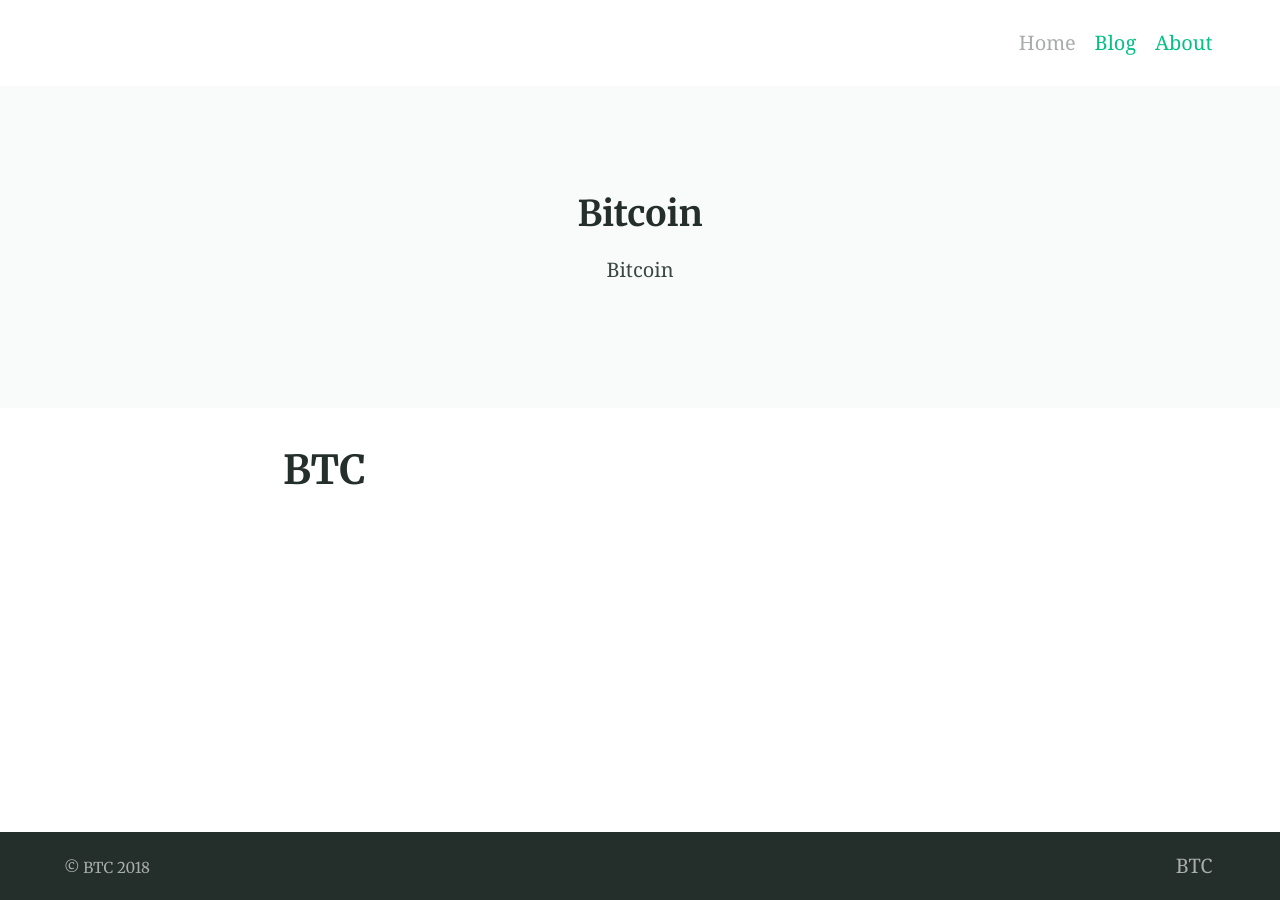
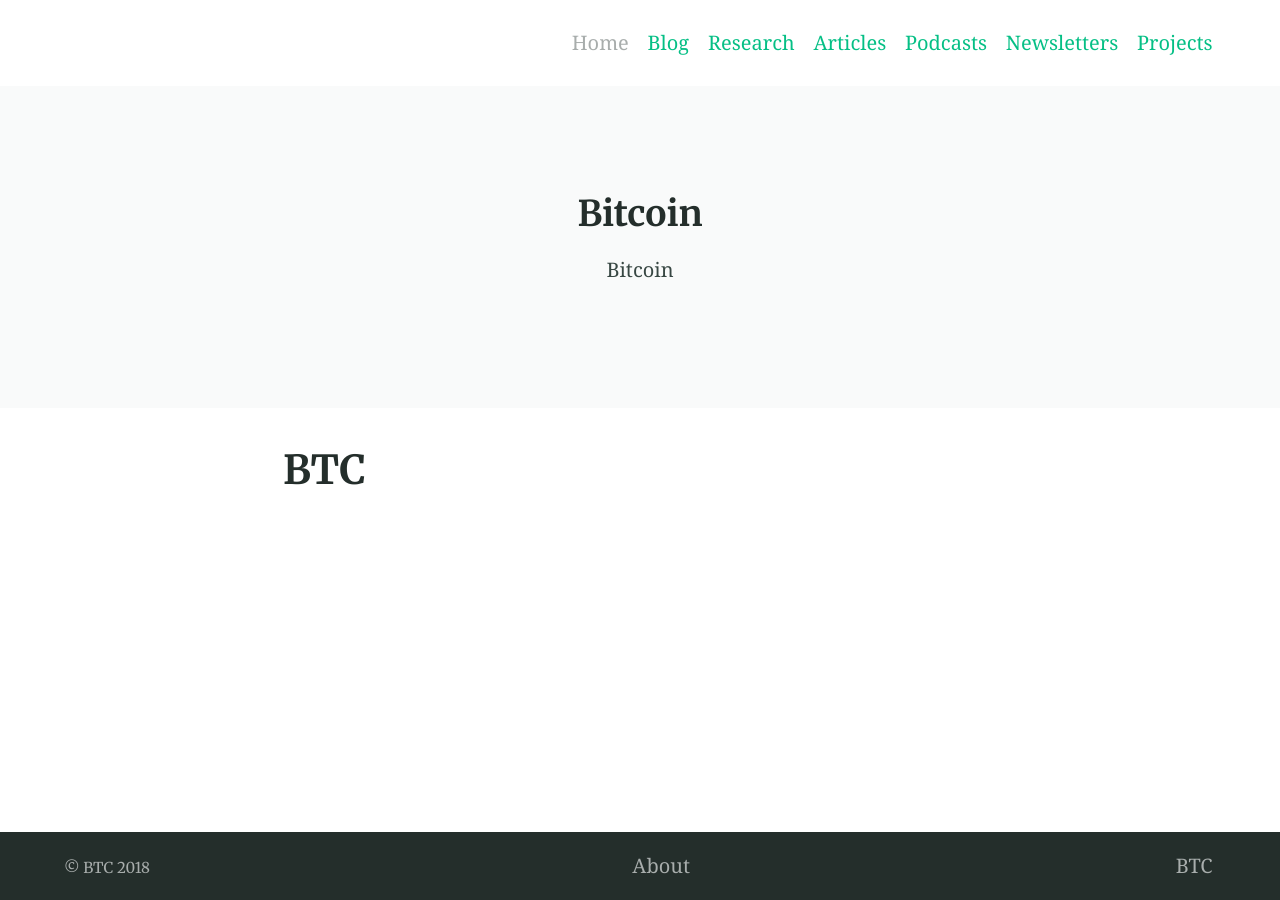
Before and after one commit to adamtache/bitcoin-rabbit-hole, a Jekyll site: the page built from index.md, in a window 1280 px wide. Built offline with Jekyll 4.4.1, drawn with Linux system fonts in a browser that asks for light colours; our own code applies the rules of GitHub Pages for plain Markdown files.

Commit message:
Resource pages skeletons

```diff
--- a/_config.yml
+++ b/_config.yml
@@ -64,7 +64,11 @@
 menu_items:
   Home: /
   Blog: /blog/
-  About: /about/
+  Research: /research/
+  Articles: /articles/
+  Podcasts: /podcasts/
+  Newsletters: /newsletters/
+  Projects: /projects/
 
 social_links:
   Twitter: https://twitter.com/adam_tache
--- a/_includes/footer.html
+++ b/_includes/footer.html
@@ -1,7 +1,10 @@
 <footer class="footer">
   <div class="container">
-    <div class="copyright  typeset">
+    <div class="copyright typeset">
       <small class="small">&copy; {{ site.title }} {{ site.time | date: '%Y' }}</small>
+    </div>
+    <div class="about">
+      <a href="/about/">About</a>
     </div>
 
     {% include nav-footer.html %}
--- /dev/null
+++ b/articles/articles.html
@@ -0,0 +1,5 @@
+---
+layout: page
+title: Articles
+permalink: /articles/
+---
--- /dev/null
+++ b/newsletters/newsletters.html
@@ -0,0 +1,5 @@
+---
+layout: page
+title: Newsletters
+permalink: /newsletters/
+---
--- /dev/null
+++ b/podcasts/podcasts.html
@@ -0,0 +1,5 @@
+---
+layout: page
+title: Podcasts
+permalink: /podcasts/
+---
--- /dev/null
+++ b/projects/projects.html
@@ -0,0 +1,5 @@
+---
+layout: page
+title: Projects
+permalink: /projects/
+---
--- /dev/null
+++ b/research/research.html
@@ -0,0 +1,5 @@
+---
+layout: page
+title: Research
+permalink: /research/
+---
```
